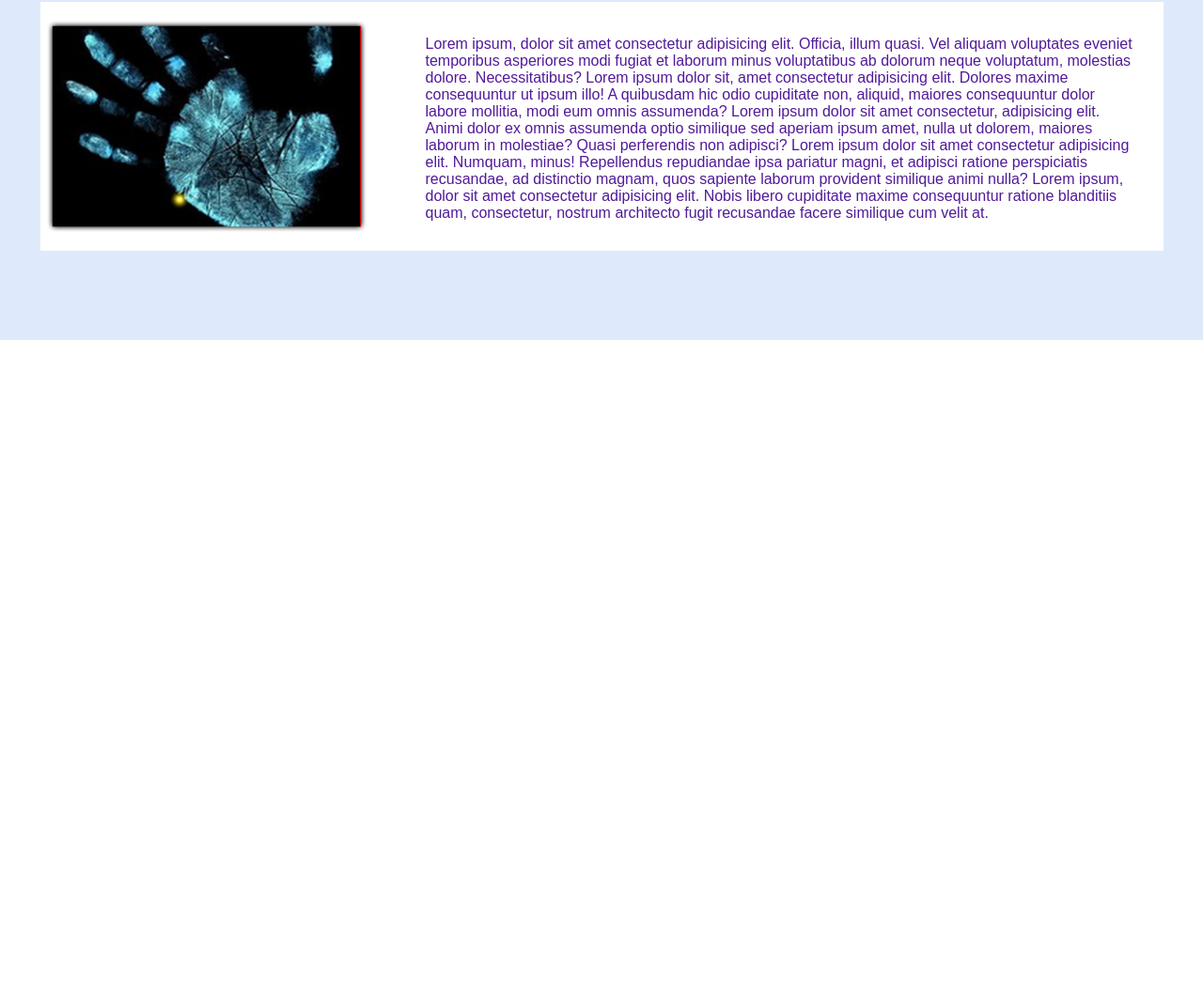
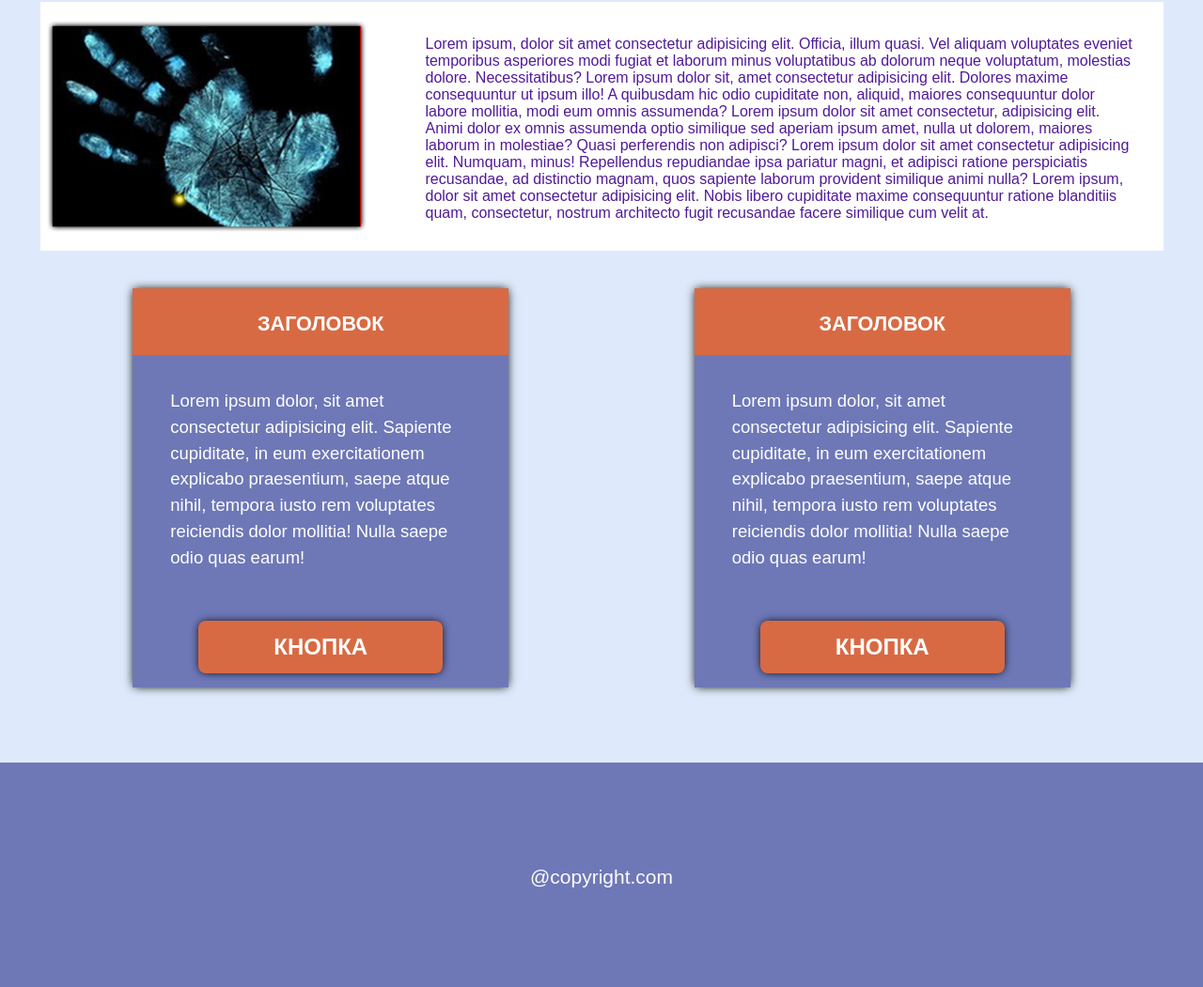
Before and after one commit to Arkady-G/adaptive-page-flexbox-css, a plain HTML site: page index.html in a window 1280 px wide. Shown: the part 1619-2670 px from the top of the page at 94% size. Before the commit the page ends 1981 px from the top, so only its background shows below. Drawn offline with Linux system fonts and the light colour scheme.

Commit message:
finalized desctop index.html style.css

```diff
--- a/index.html
+++ b/index.html
@@ -108,6 +108,35 @@
 			</div>
 		  </article>
       </div>
+	  <div class="container cards">
+		  <div class="card">
+			  <h3>
+				  Заголовок
+			  </h3>
+			  <div class="description">
+				  <p>
+					  Lorem ipsum dolor, sit amet consectetur adipisicing elit. Sapiente cupiditate, in eum exercitationem explicabo praesentium, saepe atque nihil, tempora iusto rem voluptates reiciendis dolor mollitia! Nulla saepe odio quas earum!
+				  </p>
+			  </div>
+			  <button class="btn">Кнопка</button>
+		  </div>
+		  <div class="card">
+			<h3>
+				Заголовок
+			</h3>
+			<div class="description">
+				<p>
+					Lorem ipsum dolor, sit amet consectetur adipisicing elit. Sapiente cupiditate, in eum exercitationem explicabo praesentium, saepe atque nihil, tempora iusto rem voluptates reiciendis dolor mollitia! Nulla saepe odio quas earum!
+				</p>
+			</div>
+			<button class="btn">Кнопка</button>
+		</div>
+	  </div>
     </main>
+	<footer>
+		<p>
+			@copyright.com
+		</p>
+	</footer>
   </body>
 </html>
--- a/style.css
+++ b/style.css
@@ -45,7 +45,7 @@ header .menu a:hover {
 
 main {
   background: #deeafb;
-  padding: 55px 0;
+  padding: 55px 0 80px;
 }
 
 .technology {
@@ -102,3 +102,64 @@ main {
 	margin-right: 0;
 	margin-left: 55px;
 }
+
+.cards {
+	display: flex;
+	justify-content: space-around;
+}
+
+.cards .card {
+	display: flex;
+	flex-direction: column;
+	width: 400px;
+	min-height: 425px;
+	color: #fff;
+	font-size: 18.5px;
+	background: #6e78b7;
+	box-shadow: 0 0 10px -1px #000;
+	padding-bottom: 15px;
+}
+
+.cards .card h3 {
+	background: #d86a43;
+	margin: 0;
+	padding: 25px 0 20px;
+	text-transform: uppercase;
+	text-align: center;
+}
+
+.cards .card .description {
+	padding: 35px 40px 0 40px;
+}
+
+.cards .card .description p {
+	margin: 0;
+	line-height: 1.5;
+}
+
+.cards .card .btn {
+	width: 260px;
+	font-size: 24px;
+	font-weight: bold;
+	color: #fff;
+	text-transform: uppercase;
+	background: #d86a43;
+	display: block;
+	border: none;
+	margin: auto auto 0;
+	border-radius: 8px;
+	padding: 14px 0;
+	box-shadow: 0 0 10px -1px #000;
+}
+
+footer {
+	background: #6e78b7;
+	font-size: 21px;
+	color: #fefcfc;
+	text-align: center;
+	padding: 110px 0 105px;
+}
+
+footer p {
+	margin: 0;
+}
```
